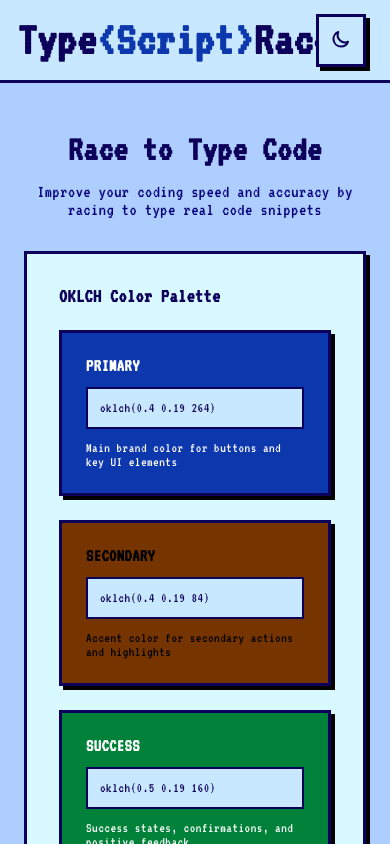
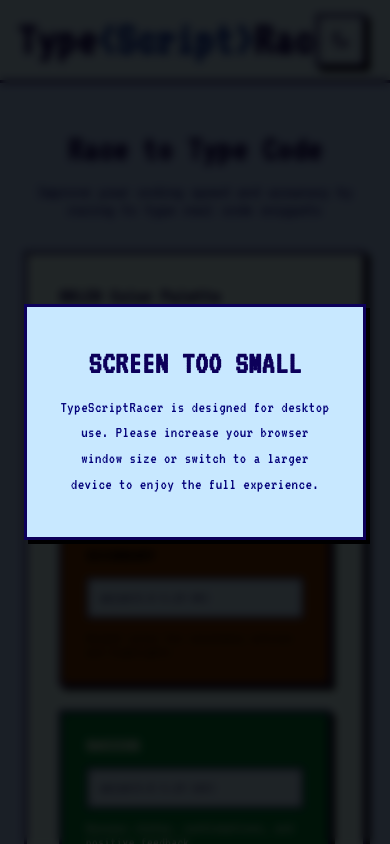
Before and after one commit to BenjaminStubina/TypeScriptRacer, a React (Vite) app in the folder TypeScriptRacer/: page / in a window 390 px wide. Shown: the top 844 px of the page. Built offline with nearby package versions, Linux system fonts and the light colour scheme.

Commit message:
Create viewport size guard modal

```diff
--- a/TypeScriptRacer/src/App.tsx
+++ b/TypeScriptRacer/src/App.tsx
@@ -1,9 +1,11 @@
 import './App.css'
 import { Header } from './Components/Header'
+import { ViewportGuard } from './Components/ViewportGuard'
 
 function App() {
   return (
       <div className="app-container">
+      <ViewportGuard />
       <Header />
 
       {/* Main Content - Demo */}
--- /dev/null
+++ b/TypeScriptRacer/src/Components/ViewportGuard.css
@@ -0,0 +1,37 @@
+/* Viewport Guard Overlay */
+.viewport-guard-overlay {
+  position: fixed;
+  top: 0;
+  left: 0;
+  right: 0;
+  bottom: 0;
+  background-color: rgba(0, 0, 0, 0.85);
+  backdrop-filter: blur(4px);
+  display: flex;
+  align-items: center;
+  justify-content: center;
+  z-index: 9999;
+  padding: 1.5rem;
+}
+
+.viewport-guard-content {
+  max-width: 500px;
+  text-align: center;
+  background-color: var(--bg);
+  padding: 2.5rem 2rem;
+  border: var(--border-thickness) solid var(--color-text-primary);
+  box-shadow: var(--shadow-offset) var(--shadow-offset) 0px 0px #000000;
+}
+
+.viewport-guard-content h2 {
+  font-size: 2rem;
+  color: var(--color-text-primary);
+  margin-bottom: 1rem;
+  text-transform: uppercase;
+}
+
+.viewport-guard-content p {
+  font-size: 1rem;
+  color: var(--color-text-secondary);
+  line-height: 1.6;
+}
--- /dev/null
+++ b/TypeScriptRacer/src/Components/ViewportGuard.tsx
@@ -0,0 +1,36 @@
+import { useEffect, useState } from 'react';
+import './ViewportGuard.css';
+
+export const ViewportGuard = () => {
+  const [isSmallViewport, setIsSmallViewport] = useState(false);
+
+  useEffect(() => {
+    const checkViewport = () => {
+      // Consider viewport too small if width < 600px
+      const isTooSmall = window.innerWidth < 600;
+      setIsSmallViewport(isTooSmall);
+    };
+
+    // Check on mount
+    checkViewport();
+
+    // Add event listener for window resize
+    window.addEventListener('resize', checkViewport);
+
+    // Cleanup
+    return () => window.removeEventListener('resize', checkViewport);
+  }, []);
+
+  if (!isSmallViewport) return null;
+
+  return (
+    <div className="viewport-guard-overlay">
+      <div className="viewport-guard-content">
+        <h2>Screen Too Small</h2>
+        <p>
+          TypeScriptRacer is designed for desktop use. Please increase your browser window size or switch to a larger device to enjoy the full experience.
+        </p>
+      </div>
+    </div>
+  );
+};
```
